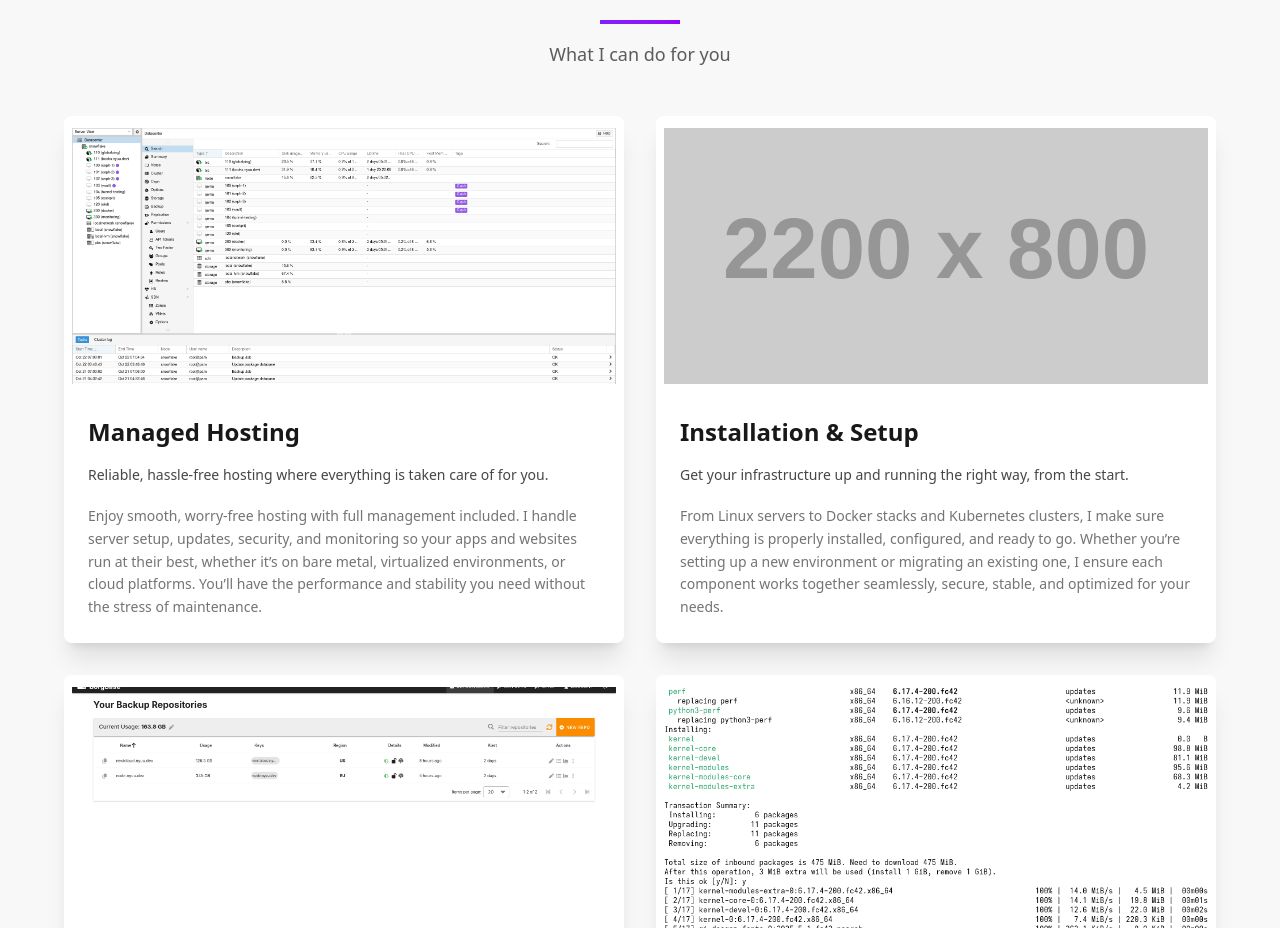
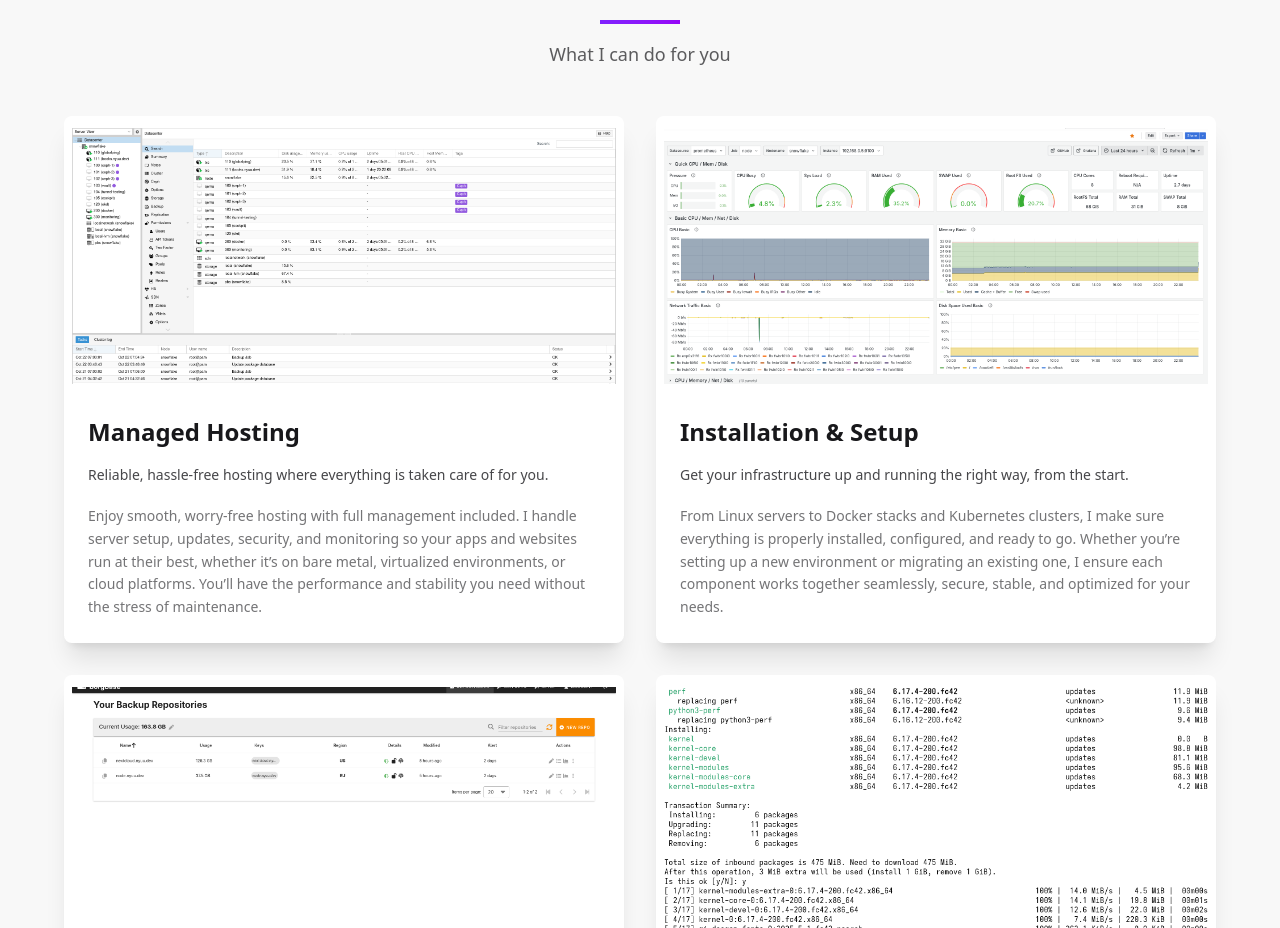
Before and after one commit to Zeptiny/nyuu.dev, a Next.js app: page / in a window 1280 px wide. Shown: the part 989-1917 px from the top of the page. Built offline with nearby package versions, Linux system fonts and the light colour scheme; no server answers.

Commit message:
chore: Add grafana images

```diff
--- a/app/components/sections/ServicesSection.tsx
+++ b/app/components/sections/ServicesSection.tsx
@@ -60,8 +60,8 @@ export default function ServicesSection() {
       titleKey: 'serviceInstallation',
       descriptionKey: 'serviceInstallationDesc',
       detailedDescriptionKey: 'serviceInstallationDetailed',
-      imageLight: 'https://placehold.co/2200x800',
-      imageDark: 'https://placehold.co/2200x800',
+      imageLight: '/services/grafana-light.png',
+      imageDark: '/services/grafana-dark.png',
     },
     {
       id: '3',
```
Also changed, not shown: public/services/grafana-dark.png (added), public/services/grafana-light.png (added).
